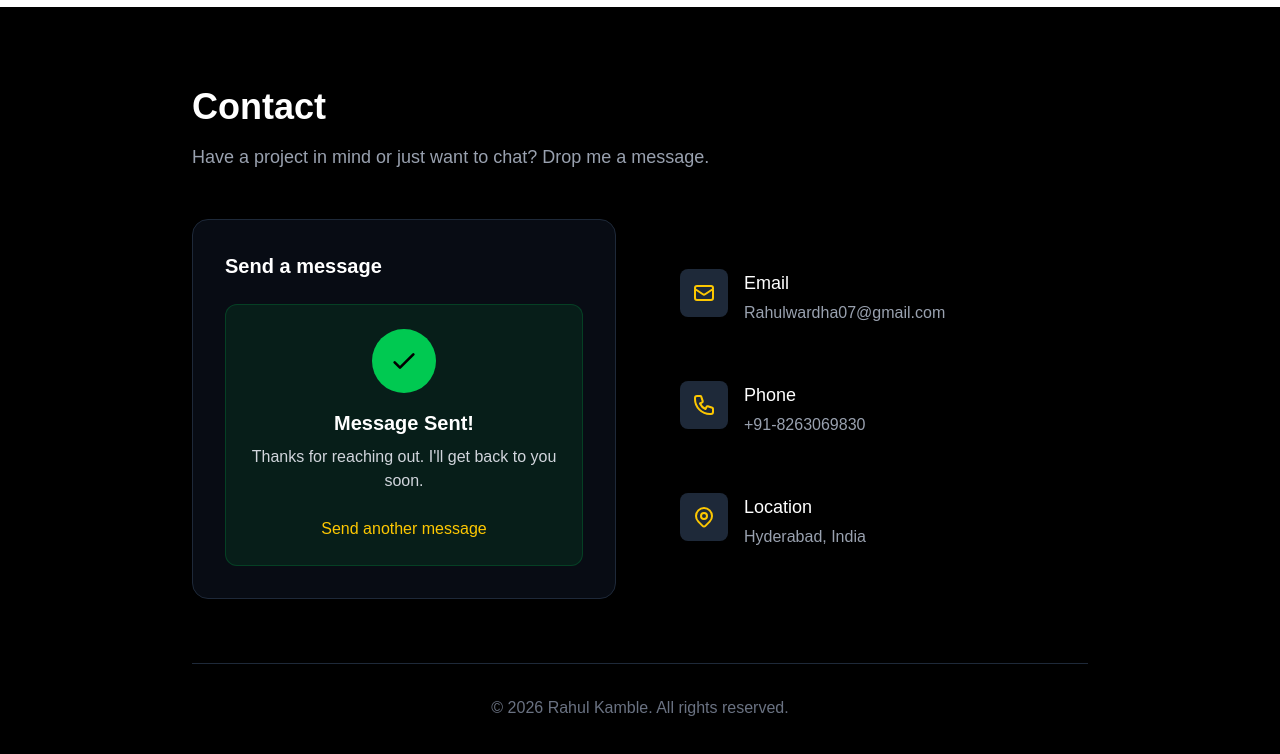
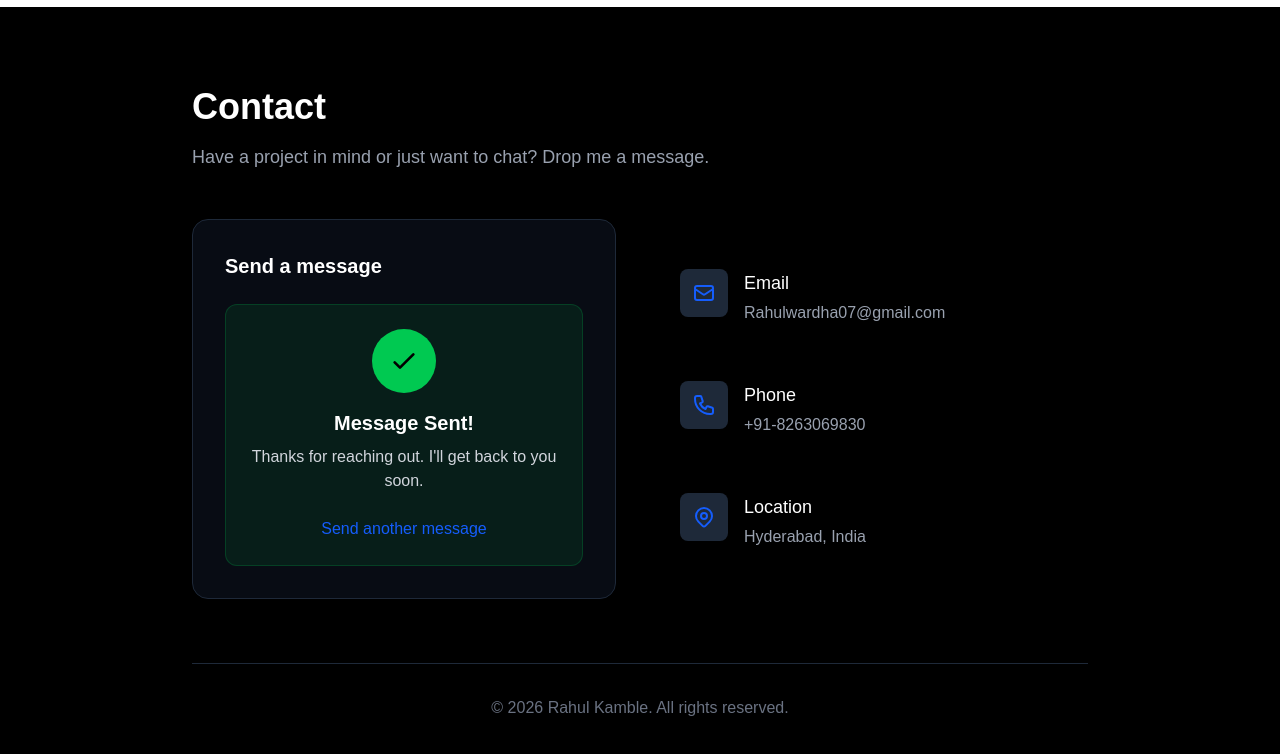
Before and after one commit to rahul13kam/rahul_website, a Next.js app: page / in a window 1280 px wide. Both pictures are taken after typing "Sample", "name@example.com", "Sample" into the empty fields and a click on the button "Send Message". Shown: the part 6923-7677 px from the top of the page. Built offline with nearby package versions, Linux system fonts and the light colour scheme.

Commit message:
Update_Contact_Theme_Blue

```diff
--- a/src/components/Contact.tsx
+++ b/src/components/Contact.tsx
@@ -54,7 +54,7 @@ export default function Contact() {
                   <p className="text-gray-300">Thanks for reaching out. I'll get back to you soon.</p>
                   <button
                     onClick={() => setStatus('idle')}
-                    className="mt-6 text-yellow-400 hover:text-yellow-300 font-medium"
+                    className="mt-6 text-blue-600 hover:text-blue-500 font-medium"
                   >
                     Send another message
                   </button>
@@ -81,7 +81,7 @@ export default function Contact() {
                       name="name"
                       placeholder="John Doe"
                       required
-                      className="w-full px-4 py-3 bg-gray-800/50 border border-gray-700 rounded-lg focus:outline-none focus:border-yellow-400 focus:ring-1 focus:ring-yellow-400 transition-colors text-gray-200 placeholder-gray-500"
+                      className="w-full px-4 py-3 bg-gray-800/50 border border-gray-700 rounded-lg focus:outline-none focus:border-blue-600 focus:ring-1 focus:ring-blue-600 transition-colors text-gray-200 placeholder-gray-500"
                     />
                   </div>
 
@@ -96,7 +96,7 @@ export default function Contact() {
                       name="email"
                       placeholder="john@example.com"
                       required
-                      className="w-full px-4 py-3 bg-gray-800/50 border border-gray-700 rounded-lg focus:outline-none focus:border-yellow-400 focus:ring-1 focus:ring-yellow-400 transition-colors text-gray-200 placeholder-gray-500"
+                      className="w-full px-4 py-3 bg-gray-800/50 border border-gray-700 rounded-lg focus:outline-none focus:border-blue-600 focus:ring-1 focus:ring-blue-600 transition-colors text-gray-200 placeholder-gray-500"
                     />
                   </div>
 
@@ -111,7 +111,7 @@ export default function Contact() {
                       rows={4}
                       placeholder="Tell me about your project..."
                       required
-                      className="w-full px-4 py-3 bg-gray-800/50 border border-gray-700 rounded-lg focus:outline-none focus:border-yellow-400 focus:ring-1 focus:ring-yellow-400 transition-colors text-gray-200 placeholder-gray-500 resize-none"
+                      className="w-full px-4 py-3 bg-gray-800/50 border border-gray-700 rounded-lg focus:outline-none focus:border-blue-600 focus:ring-1 focus:ring-blue-600 transition-colors text-gray-200 placeholder-gray-500 resize-none"
                     ></textarea>
                   </div>
 
@@ -161,7 +161,7 @@ export default function Contact() {
                   href={`mailto:${resumeData.personalInfo.contact.email}`}
                   className="flex items-start gap-4 p-4 rounded-xl hover:bg-gray-900/50 transition-colors group"
                 >
-                  <div className="w-12 h-12 bg-gray-800 rounded-lg flex items-center justify-center text-yellow-400 group-hover:bg-yellow-400 group-hover:text-black transition-colors">
+                  <div className="w-12 h-12 bg-gray-800 rounded-lg flex items-center justify-center text-blue-600 group-hover:bg-blue-600 group-hover:text-white transition-colors">
                     <svg className="w-6 h-6" fill="none" stroke="currentColor" viewBox="0 0 24 24"><path strokeLinecap="round" strokeLinejoin="round" strokeWidth="2" d="M3 8l7.89 5.26a2 2 0 002.22 0L21 8M5 19h14a2 2 0 002-2V7a2 2 0 00-2-2H5a2 2 0 00-2 2v10a2 2 0 002 2z"></path></svg>
                   </div>
                   <div>
@@ -171,7 +171,7 @@ export default function Contact() {
                 </a>
 
                 <div className="flex items-start gap-4 p-4 rounded-xl hover:bg-gray-900/50 transition-colors group">
-                  <div className="w-12 h-12 bg-gray-800 rounded-lg flex items-center justify-center text-yellow-400 group-hover:bg-yellow-400 group-hover:text-black transition-colors">
+                  <div className="w-12 h-12 bg-gray-800 rounded-lg flex items-center justify-center text-blue-600 group-hover:bg-blue-600 group-hover:text-white transition-colors">
                     <svg className="w-6 h-6" fill="none" stroke="currentColor" viewBox="0 0 24 24"><path strokeLinecap="round" strokeLinejoin="round" strokeWidth="2" d="M3 5a2 2 0 012-2h3.28a1 1 0 01.948.684l1.498 4.493a1 1 0 01-.502 1.21l-2.257 1.13a11.042 11.042 0 005.516 5.516l1.13-2.257a1 1 0 011.21-.502l4.493 1.498a1 1 0 01.684.949V19a2 2 0 01-2 2h-1C9.716 21 3 14.284 3 6V5z"></path></svg>
                   </div>
                   <div>
@@ -181,7 +181,7 @@ export default function Contact() {
                 </div>
 
                 <div className="flex items-start gap-4 p-4 rounded-xl hover:bg-gray-900/50 transition-colors group">
-                  <div className="w-12 h-12 bg-gray-800 rounded-lg flex items-center justify-center text-yellow-400 group-hover:bg-yellow-400 group-hover:text-black transition-colors">
+                  <div className="w-12 h-12 bg-gray-800 rounded-lg flex items-center justify-center text-blue-600 group-hover:bg-blue-600 group-hover:text-white transition-colors">
                     <svg className="w-6 h-6" fill="none" stroke="currentColor" viewBox="0 0 24 24"><path strokeLinecap="round" strokeLinejoin="round" strokeWidth="2" d="M17.657 16.657L13.414 20.9a1.998 1.998 0 01-2.827 0l-4.244-4.243a8 8 0 1111.314 0z"></path><path strokeLinecap="round" strokeLinejoin="round" strokeWidth="2" d="M15 11a3 3 0 11-6 0 3 3 0 016 0z"></path></svg>
                   </div>
                   <div>
```
